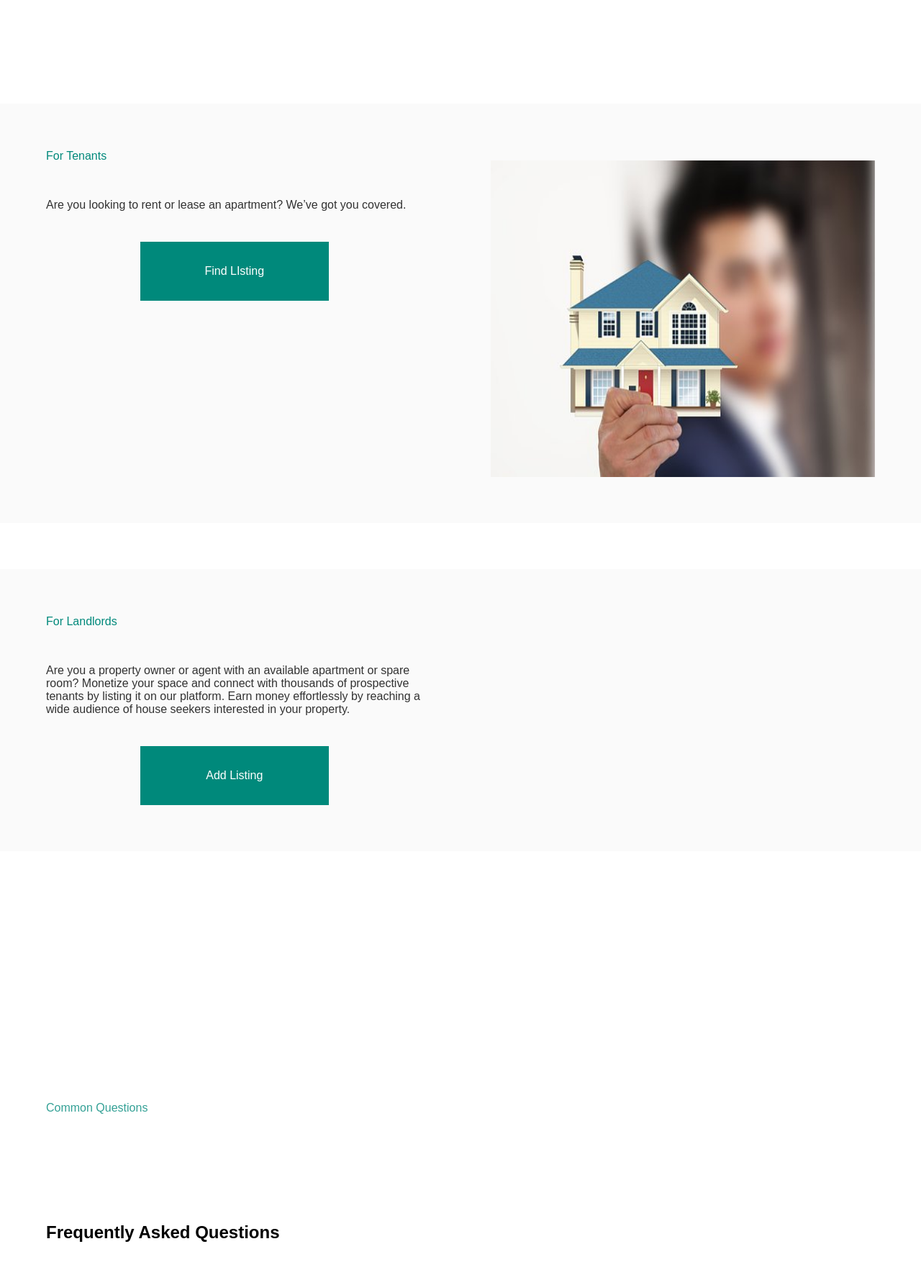
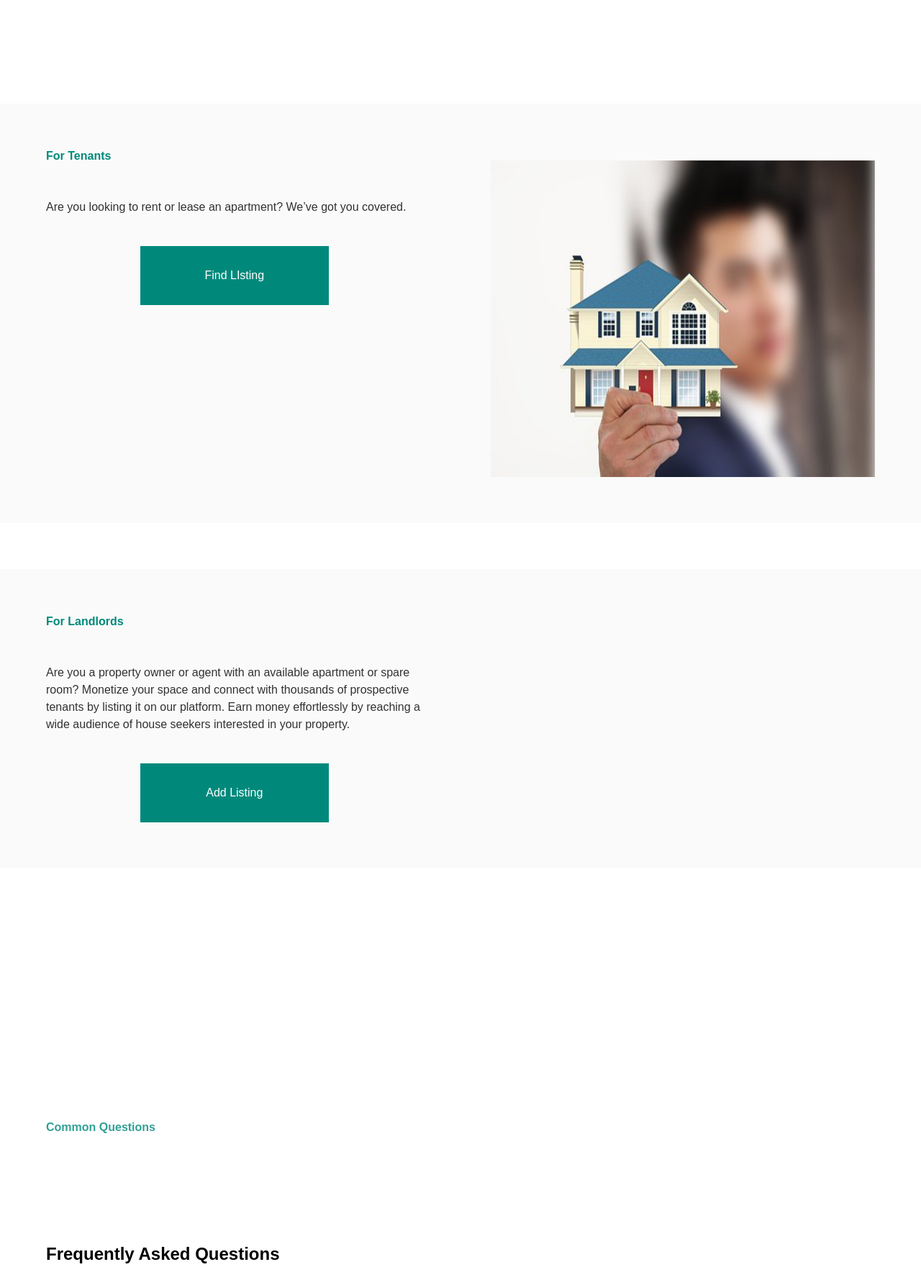
Before and after one commit to Hazaloolu/Safehaven, a Django app: page / in a window 1280 px wide. Shown: the part 1560-3346 px from the top of the page at 72% size. Run offline with Django 4.2, Linux system fonts and the light colour scheme; data comes from the database, SQL or seed files in the repository; some web fonts are replaced.

Commit message:
update homepage

```diff
--- a/static/css/home.css
+++ b/static/css/home.css
@@ -258,6 +258,7 @@ main {
 
 .text p{
     opacity: .8;
+    line-height: 1.5em;
 }
 
 .image-wrapper {
@@ -323,6 +324,7 @@ footer {
     margin-top: 4%;
     width: 100%;
     padding: 4% 5%;
+    background-color: #e9e9e9;
 
 }
 
@@ -358,6 +360,7 @@ footer {
 .faq p{
     opacity: .8;
     padding: 8% 0;
+    line-height: 1.5em;
 }
 
 .faq h2{
--- a/templates/main/index.html
+++ b/templates/main/index.html
@@ -66,7 +66,7 @@
         <section class="just-added">
 
             <div class="wrapper">
-                <p class='recently'>Recently added Listings</p>
+                <p class='recently bold-text'>Recently added Listings</p>
                     <div class="container">
                         {% comment %} ------ ACCOMODATION 1 {% endcomment %}
 
@@ -102,7 +102,7 @@
             </div>
         </section>
         <section class="landlords">
-            <p class='green '>For Tenants</p>
+            <p class='green bold-text '>For Tenants</p>
             <div class="flex">
                 <div class='text'>
                     <p>Are you looking to rent or lease an apartment? We’ve got you covered.</p>
@@ -117,7 +117,7 @@
             </div>
         </section>
         <section class="landlords">
-            <p class='green '>For Landlords</p>
+            <p class='green bold-text '>For Landlords</p>
             <div class="flex">
                 <div class='text'>
                     <p>Are you a property owner or agent with an available apartment or spare room? Monetize your space and connect with thousands of prospective tenants by listing it on our platform. Earn money effortlessly by reaching a wide audience of house seekers interested in your property.</p>
@@ -139,7 +139,7 @@
 
 
         <section class="faq">
-            <p class='green '>Common Questions</p>
+            <p class='green bold-text'>Common Questions</p>
             <h2>Frequently Asked Questions</h2>
             <p>Discover immediate solutions for all your inquiries and doubts about Campushome and its accommodations. Whether you're a member or a visitor, we're here to provide you with comprehensive answers to meet your requirements.</p>
             {% comment %} <div class="faq-question">
```
